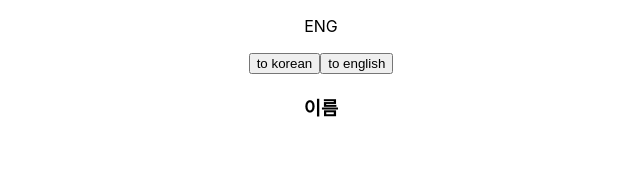
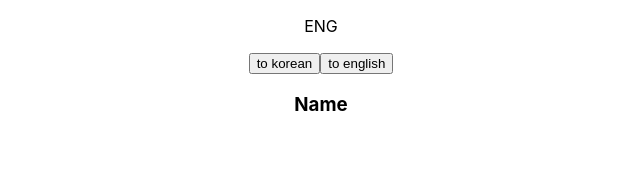
Before and after one commit to americano212/typescript-react-resume-page, a React (Create React App) app: page / in a window 1280 px wide. Shown: the top 183 px of the page, without its empty margins (319-959 px from the left). Built offline with nearby package versions, Linux system fonts and the light colour scheme.

Commit message:
feat: 컴포넌트에 props로 language 분리

```diff
--- a/src/App.tsx
+++ b/src/App.tsx
@@ -1,23 +1,20 @@
 import React from "react";
 import "./App.css";
 
-import { useDispatch, useSelector } from "react-redux";
-import { toEnglish, toKorean } from "./store/modules/language";
+import { useSelector } from "react-redux";
+
 import { RootState } from "./store/modules";
 
 import Header from "./components/header";
 
 function App() {
-  const dispatch = useDispatch();
   const language = useSelector(
     (state: RootState) => state.setLanguage.language
   );
   return (
     <div className="App">
       <p>{language}</p>
-      <button onClick={() => dispatch(toKorean())}> to korean</button>
-      <button onClick={() => dispatch(toEnglish())}> to english</button>
-      <Header></Header>
+      <Header language={language}></Header>
     </div>
   );
 }
--- a/src/components/header.tsx
+++ b/src/components/header.tsx
@@ -1,9 +1,18 @@
 import React from "react";
+import { useDispatch } from "react-redux";
+import { toEnglish, toKorean } from "../store/modules/language";
 
-function Header() {
+type HeaderProps = {
+  language: string;
+};
+function Header(props: HeaderProps) {
+  const dispatch = useDispatch();
+  const language = props.language;
   return (
     <div>
-      <h3>이름</h3>
+      <button onClick={() => dispatch(toKorean())}> to korean</button>
+      <button onClick={() => dispatch(toEnglish())}> to english</button>
+      {language === "ENG" ? <h3>Name</h3> : <h3>이름</h3>}
     </div>
   );
 }
```
